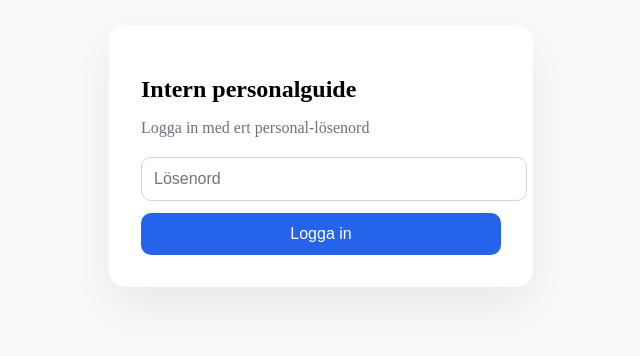
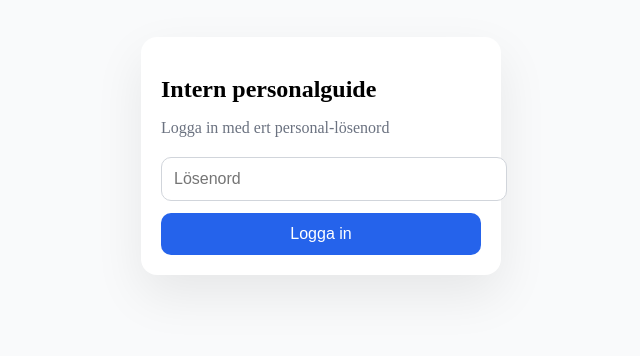
Before and after one commit to manneogren08-coder/ai-pizzeria, a Next.js app: page / in a window 1280 px wide. Shown: the part 252-608 px from the top of the page, without its empty margins (319-959 px from the left). Built offline with nearby package versions, Linux system fonts and the light colour scheme.

Commit message:
Design update

```diff
--- a/pages/index.js
+++ b/pages/index.js
@@ -177,12 +177,14 @@ const styles = {
     alignItems: "center"
   },
   loginCard: {
-    background: "#ffffff",
-    padding: 32,
-    borderRadius: 16,
-    width: 360,
-    boxShadow: "0 20px 50px rgba(0,0,0,0.08)"
-  },
+  background: "#ffffff",
+  padding: 20,
+  borderRadius: 16,
+  width: "100%",
+  maxWidth: 360,
+  boxSizing: "border-box",
+  boxShadow: "0 20px 50px rgba(0,0,0,0.08)"
+},
   appContainer: {
     display: "flex",
     flexDirection: "column",
```
